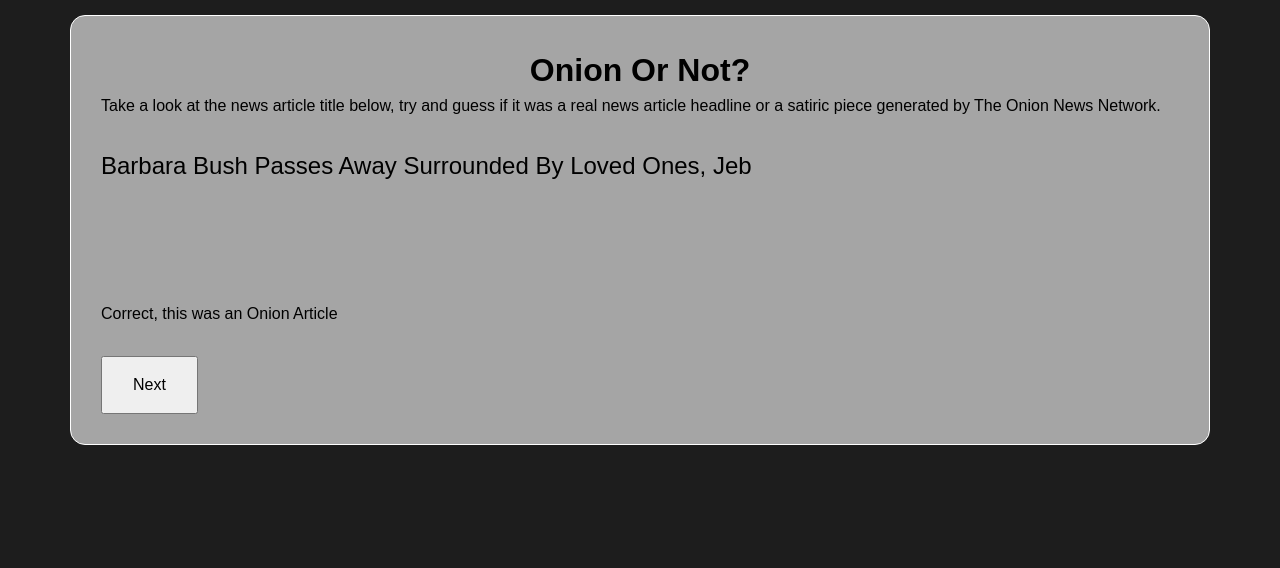
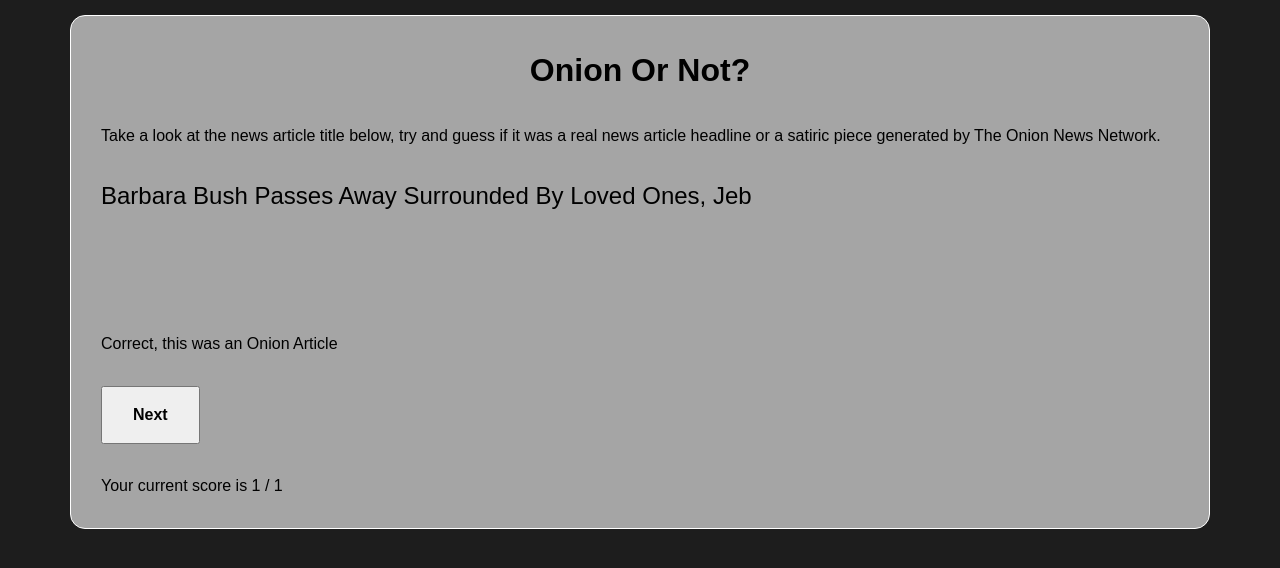
Before and after one commit to Fazyyy/Onion-Or-Not-Game, a plain HTML site: page index.html in a window 1280 px wide. Both pictures are taken after a click on the button "Onion". Drawn offline with Linux system fonts and the light colour scheme.

Commit message:
Adding score tracking

```diff
--- a/assets/main.js
+++ b/assets/main.js
@@ -64,8 +64,11 @@ document.addEventListener('DOMContentLoaded', () => {
   const onionButton = document.getElementById('onion');
   const answerText = document.getElementById('answer');
   const nextButton = document.getElementById('next');
+  const scoreText = document.getElementById('score');
 
   let isOnion;
+  let score = 0;
+  let total = 0;
 
   let getRandumNumber = (min, max) => {
     return Math.floor(Math.random() * (max - min + 1)) + min;
@@ -96,22 +99,32 @@ document.addEventListener('DOMContentLoaded', () => {
     nextButton.classList.toggle('hide');
   }
 
+  let updateScore = (a,b) =>{
+    scoreText.textContent = `Your current score is ${a} / ${b}`;
+  }
+
   let onionButtonClick = () => {
+    total++;
     toggleHideButtons();
     if(isOnion){
       answerText.textContent = "Correct, this was an Onion Article";
+      score++;
     } else {
       answerText.textContent = "Wrong, this was a real Article";
     }
+    updateScore(score, total);
   }
 
   let realButtonClick = () => {
+    total++;
     toggleHideButtons();
     if(isOnion){
       answerText.textContent = "Wrong, this was an Onion Article";
     } else {
       answerText.textContent = "Correct, this was a real Article";
+      score++;
     }
+    updateScore(score, total);
   }
 
   let nextButtonClick = () => {
--- a/assets/styles.css
+++ b/assets/styles.css
@@ -46,6 +46,7 @@ body {
 h1 {
   text-align: center;
   font-weight: 600;
+  padding-bottom: 30px;
 }
 
 h2, p {
@@ -56,6 +57,7 @@ button {
   padding: 15px 30px;
   transition: opacity 0.3s ease-in-out;
   cursor: pointer;
+  font-weight: 600;
 }
 
 .hide {
--- a/index.html
+++ b/index.html
@@ -36,6 +36,11 @@
     <div class="row">
       <button id="next" class="hide">Next</button>
     </div>
+    <div class="row">
+      <div class="col">
+        <p id="score"></p>
+      </div>
+    </div>
   </div>
 </body>
 </html>
```
